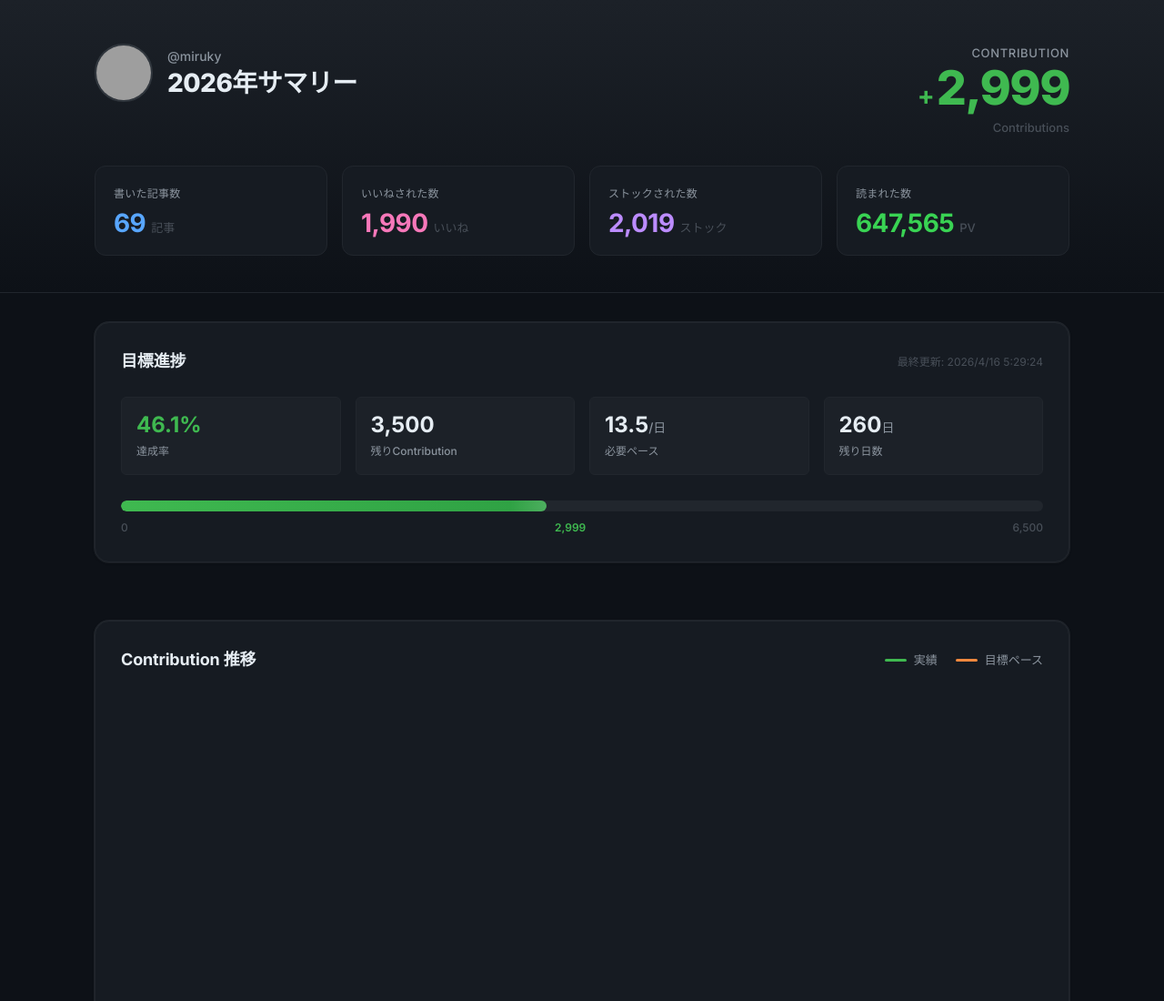
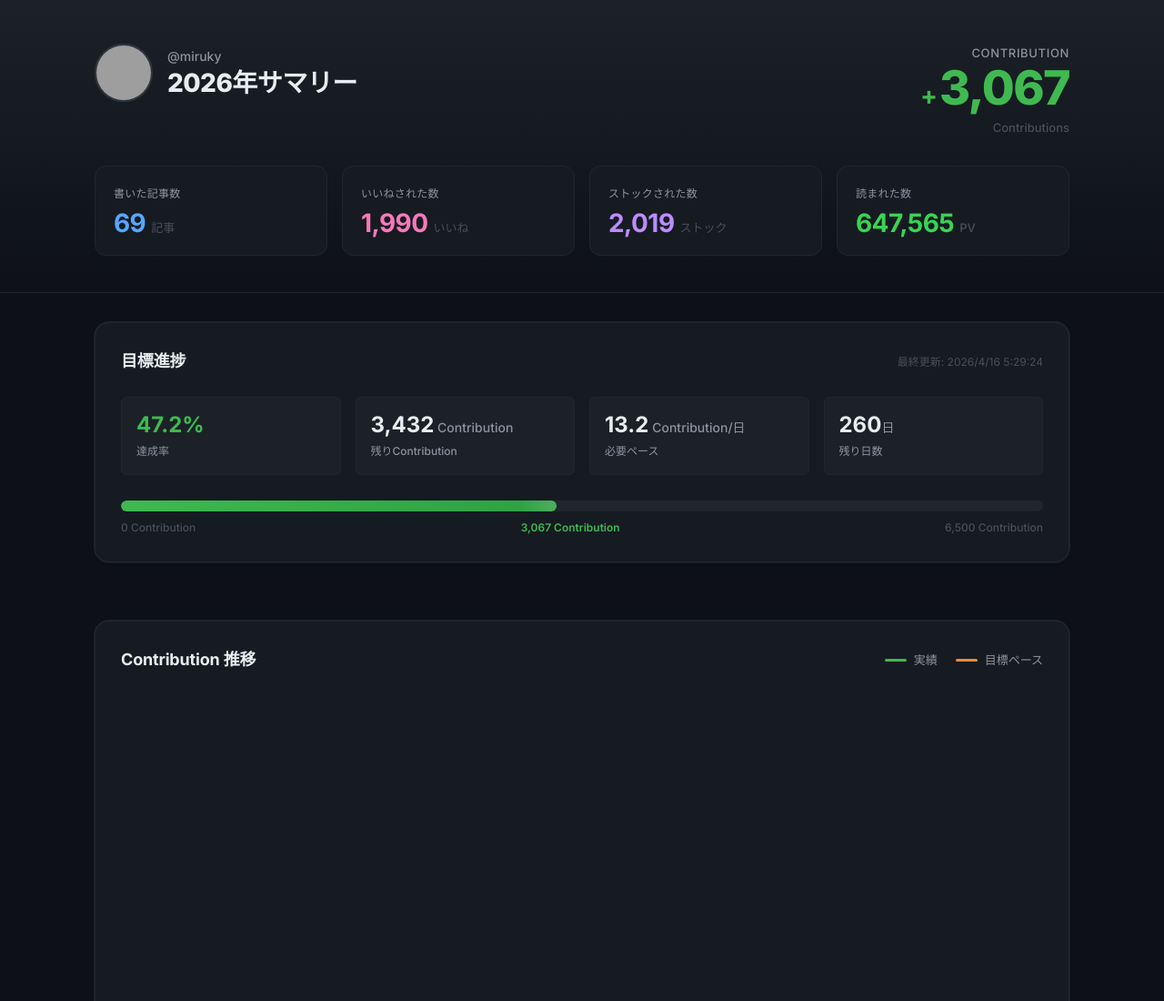
Before and after one commit to miruky/qiita-contibution-count, a website: page index.html in a window 1280 px wide. Shown: the top 1100 px of the page at 91% size. Drawn offline with nearby package versions, Linux system fonts and the light colour scheme; no server answers; grey boxes are pictures that could not be loaded.

Commit message:
Add favicon, fix contribution formula, add units, add dummy history data

```diff
--- a/data/history.json
+++ b/data/history.json
@@ -8,8 +8,26 @@
   },
   "daily": [
     {
+      "date": "2026-04-14",
+      "contribution": 3025,
+      "likes": 1960,
+      "stocks": 2000,
+      "views": 640000,
+      "articles": 67,
+      "followers": 390
+    },
+    {
+      "date": "2026-04-15",
+      "contribution": 3050,
+      "likes": 1975,
+      "stocks": 2010,
+      "views": 644000,
+      "articles": 68,
+      "followers": 391
+    },
+    {
       "date": "2026-04-16",
-      "contribution": 2999.5,
+      "contribution": 3067.5,
       "likes": 1990,
       "stocks": 2019,
       "views": 647565,
--- a/index.html
+++ b/index.html
@@ -7,6 +7,7 @@
   <link rel="preconnect" href="https://fonts.googleapis.com">
   <link rel="preconnect" href="https://fonts.gstatic.com" crossorigin>
   <link href="https://fonts.googleapis.com/css2?family=Inter:wght@400;500;600;700;800&family=Noto+Sans+JP:wght@400;500;600;700;800&display=swap" rel="stylesheet">
+  <link rel="icon" href="favicon.svg" type="image/svg+xml">
   <link rel="stylesheet" href="css/style.css">
 </head>
 <body>
@@ -83,11 +84,11 @@
               <span class="progress-metric-label">達成率</span>
             </div>
             <div class="progress-metric">
-              <span class="progress-metric-value" id="remaining-contribution">-</span>
+              <span class="progress-metric-value"><span id="remaining-contribution">-</span><small> Contribution</small></span>
               <span class="progress-metric-label">残りContribution</span>
             </div>
             <div class="progress-metric">
-              <span class="progress-metric-value"><span id="daily-target">-</span><small>/日</small></span>
+              <span class="progress-metric-value"><span id="daily-target">-</span><small> Contribution/日</small></span>
               <span class="progress-metric-label">必要ペース</span>
             </div>
             <div class="progress-metric">
@@ -100,9 +101,9 @@
               <div id="progress-bar-fill" class="progress-bar-fill"></div>
             </div>
             <div class="progress-bar-labels">
-              <span>0</span>
+              <span>0 Contribution</span>
               <span id="progress-current" class="progress-current-label">-</span>
-              <span id="progress-target">6,500</span>
+              <span id="progress-target">6,500 Contribution</span>
             </div>
           </div>
         </div>
--- a/js/app.js
+++ b/js/app.js
@@ -46,7 +46,7 @@ async function fetchRealtimeData() {
 
     return {
       user: userRes,
-      contribution: totalLikes + totalStocks / 2,
+      contribution: totalLikes + totalStocks / 2 + items.length,
       likes: totalLikes,
       stocks: totalStocks,
       articles: items.length,
@@ -115,8 +115,8 @@ function renderStats(realtimeData, history) {
   document.getElementById('remaining-contribution').textContent = formatNumber(remaining);
   document.getElementById('daily-target').textContent = dailyNeeded.toFixed(1);
   document.getElementById('days-remaining').textContent = daysRemaining;
-  document.getElementById('progress-current').textContent = formatNumber(contribution);
-  document.getElementById('progress-target').textContent = formatNumber(TARGET_CONTRIBUTION);
+  document.getElementById('progress-current').textContent = `${formatNumber(contribution)} Contribution`;
+  document.getElementById('progress-target').textContent = `${formatNumber(TARGET_CONTRIBUTION)} Contribution`;
 
   // Animate progress bar
   requestAnimationFrame(() => {
--- a/scripts/fetch-data.mjs
+++ b/scripts/fetch-data.mjs
@@ -56,7 +56,7 @@ async function main() {
   const totalLikes = items.reduce((sum, item) => sum + item.likes_count, 0);
   const totalStocks = items.reduce((sum, item) => sum + (item.stocks_count || 0), 0);
   const totalViews = items.reduce((sum, item) => sum + (item.page_views_count || 0), 0);
-  const contribution = totalLikes + totalStocks / 2;
+  const contribution = totalLikes + totalStocks / 2 + items.length;
 
   const today = new Date().toISOString().split('T')[0];
 
```
Also changed, not shown: favicon.svg (added).
